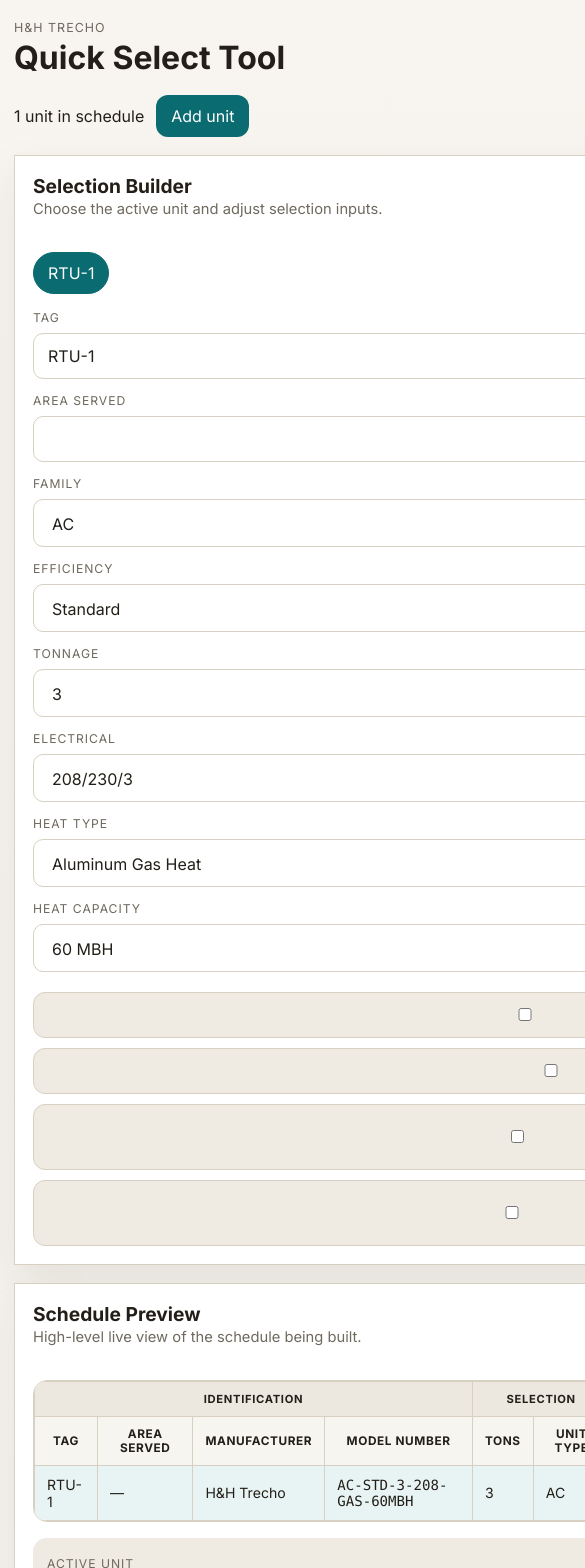
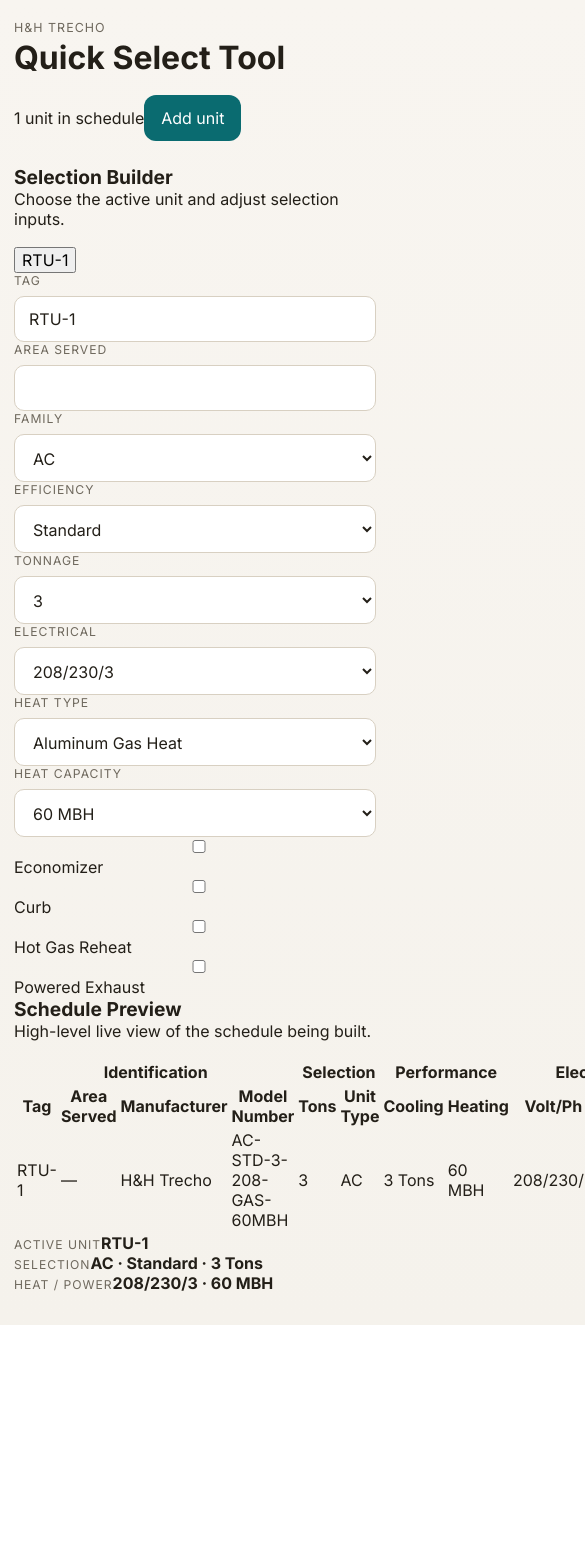
Before and after one commit to alex-schwindt/quick-select, a React (Vite) app: page / in a window 390 px wide. Shown: the top 1568 px of the page, 585 px wide, since content can reach past the window. After the commit the page ends 1325 px from the top, so only its background shows below. Built offline with nearby package versions, Linux system fonts and the light colour scheme.

Commit message:
Clean up unused CSS styles in styles.css
Removed unused CSS styles for selector components and media queries.

```diff
--- a/src/styles.css
+++ b/src/styles.css
@@ -66,201 +66,3 @@
 .danger-btn { color: var(--danger); }
 @media (max-width: 1080px) { .workspace.multi-layout { grid-template-columns: 1fr; } }
 @media (max-width: 720px) { .app-shell { padding: 20px 14px 32px; } .topbar, .panel-header { flex-direction: column; } .form-grid, .unit-meta-grid { grid-template-columns: 1fr; } .selector-panel, .output-panel { padding: 18px; } .domain-pill { white-space: normal; } .builder-actions, .unit-actions { flex-direction: column; } }
-
-.selector-shell {
-  max-width: 1500px;
-}
-
-.selector-topbar {
-  margin-bottom: 18px;
-}
-
-.selector-meta {
-  display: flex;
-  align-items: center;
-  gap: 12px;
-}
-
-.compact-btn {
-  width: auto;
-  padding: 10px 14px;
-}
-
-.selector-workspace {
-  display: grid;
-  grid-template-columns: minmax(340px, 430px) minmax(0, 1fr);
-  gap: 18px;
-  align-items: start;
-}
-
-.builder-panel,
-.preview-panel {
-  background: var(--surface);
-  border: 1px solid var(--border);
-  border-radius: var(--radius);
-  box-shadow: var(--shadow);
-}
-
-.builder-panel {
-  padding: 18px;
-}
-
-.preview-panel {
-  padding: 18px;
-}
-
-.builder-header,
-.preview-header {
-  padding: 0 0 16px;
-}
-
-.builder-header span,
-.preview-header span {
-  color: var(--muted);
-  font-size: 0.92rem;
-}
-
-.unit-chip-row {
-  display: flex;
-  flex-wrap: wrap;
-  gap: 10px;
-  margin-bottom: 16px;
-}
-
-.unit-chip {
-  border: 1px solid var(--border);
-  background: var(--surface-2);
-  color: var(--text);
-  border-radius: 999px;
-  padding: 10px 14px;
-  cursor: pointer;
-}
-
-.unit-chip.active {
-  background: var(--primary);
-  border-color: var(--primary);
-  color: white;
-}
-
-.builder-form-grid {
-  display: grid;
-  grid-template-columns: repeat(2, minmax(0, 1fr));
-  gap: 14px;
-}
-
-.option-grid {
-  grid-column: 1 / -1;
-  display: grid;
-  grid-template-columns: repeat(2, minmax(0, 1fr));
-  gap: 10px;
-  margin-top: 6px;
-}
-
-.toggle-card {
-  display: flex;
-  align-items: center;
-  gap: 10px;
-  background: var(--surface-2);
-  border: 1px solid var(--border);
-  border-radius: 12px;
-  padding: 12px 14px;
-}
-
-.schedule-preview-card {
-  border: 1px solid var(--border);
-  border-radius: 14px;
-  overflow: hidden;
-  background: #fff;
-}
-
-.schedule-preview-table-wrap {
-  overflow: auto;
-}
-
-.schedule-preview-table {
-  width: 100%;
-  border-collapse: collapse;
-  min-width: 1080px;
-}
-
-.schedule-preview-table th,
-.schedule-preview-table td {
-  border: 1px solid var(--border);
-  padding: 10px 12px;
-  font-size: 0.88rem;
-  vertical-align: middle;
-}
-
-.schedule-group-row th {
-  background: #ece8e0;
-  color: var(--text);
-  text-transform: uppercase;
-  letter-spacing: 0.06em;
-  font-size: 0.7rem;
-  text-align: center;
-}
-
-.schedule-column-row th {
-  background: #f7f5f0;
-  font-size: 0.74rem;
-  text-transform: uppercase;
-  letter-spacing: 0.05em;
-  text-align: center;
-}
-
-.schedule-preview-table tbody tr {
-  cursor: pointer;
-}
-
-.schedule-preview-table tbody tr:nth-child(even) {
-  background: #fcfbf8;
-}
-
-.schedule-preview-table tbody tr:hover {
-  background: #f1f7f7;
-}
-
-.schedule-preview-table tbody tr.active-schedule-row {
-  background: #e8f4f4;
-}
-
-.mono-cell {
-  font-family: ui-monospace, SFMono-Regular, Menlo, monospace;
-  font-size: 0.8rem;
-}
-
-.compact-code {
-  max-width: 220px;
-}
-
-.preview-detail-strip {
-  display: grid;
-  grid-template-columns: repeat(3, minmax(0, 1fr));
-  gap: 12px;
-  margin-top: 16px;
-}
-
-.preview-detail-card {
-  background: var(--surface-2);
-  border-radius: 14px;
-  padding: 14px;
-}
-
-.preview-detail-card strong {
-  display: block;
-  line-height: 1.35;
-}
-
-@media (max-width: 1100px) {
-  .selector-workspace {
-    grid-template-columns: 1fr;
-  }
-}
-
-@media (max-width: 720px) {
-  .builder-form-grid,
-  .option-grid,
-  .preview-detail-strip {
-    grid-template-columns: 1fr;
-  }
-}
```
